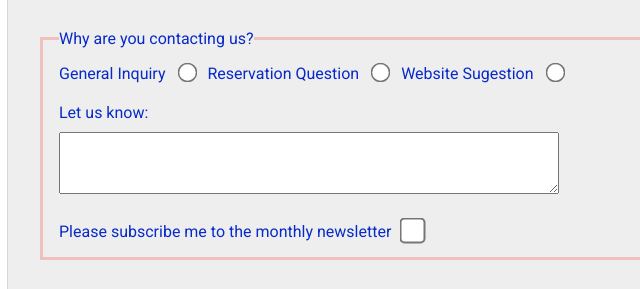
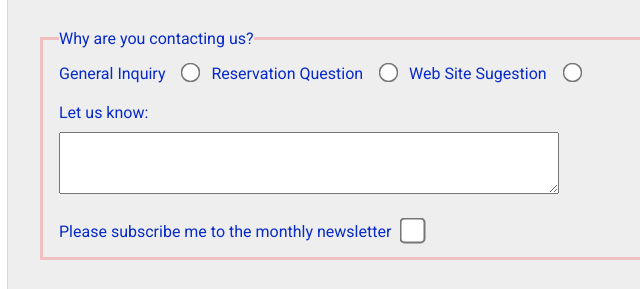
Before and after one commit to sauriodont/wdd130, a plain HTML site: page wwr/contact.html in a window 1280 px wide. Shown: the part 2314-2603 px from the top of the page, 237-877 px from the left. Drawn offline with Linux system fonts and the light colour scheme; a web font is replaced by a local one.

Commit message:
author declared

```diff
--- a/wwr/contact.html
+++ b/wwr/contact.html
@@ -4,7 +4,8 @@
     <meta charset="UTF-8">
     <meta http-equiv="X-UA-Compatible" content="IE=edge">
     <meta name="viewport" content="width= device width, initial-scale=1.0">
-    <meta name = "Marco Salazar" content="Here´s were you can contact us for further information.">
+    <meta name = "Marco Salazar" content="Here is were you can contact us for further information about our services.">
+    <meta name="author" content="Marco Salazar">
     <title> Raft-fast / Contact Us</title>
     <link rel="preconnect" href="https://fonts.googleapis.com">
     <link rel="preconnect" href="https://fonts.gstatic.com" crossorigin>
@@ -87,9 +88,12 @@
             <fieldset>
                 <legend>Why are you contacting us?</legend>
                     <div class="form-item column2">
-                        <label>General Inquiry<input type="radio" id="opcion1" name="grupo" value="opcion1">
-                        <label>Reservation Question<input type="radio" id="opcion2" name="grupo" value="opcion2">
-                        <label>Website Sugestion<input type="radio" id="opcion2" name="grupo" value="opcion3">
+                        <label for="contact">General Inquiry</label>
+                        <input type="radio" id="opcion1" name="grupo" value="opcion1">
+                        <label for="contact">Reservation Question</label>
+                        <input type="radio" id="opcion2" name="grupo" value="opcion2">
+                        <label for="contact">Web Site Sugestion</label>
+                        <input type="radio" id="opcion2" name="grupo" value="opcion3">
                         <label for="feedback">Let us know:</label>
                         <textarea name="feedback" id="feedback" rows="4" placeholder=""></textarea>
                         <label>Please subscribe me to the monthly newsletter<input type="checkbox" name="subscribe" id="subscribe">
@@ -98,17 +102,7 @@
             <button type="submit">Submit Information</button>
         </form>
     </article>
-
-
-
-
-
-
-
-
-
-
-
+    </main>
     <footer>
          <nav class = socialmedia>
             <p>&copy; 2025 Raft-Fast,ltd | Marco Salazar </p>
```
Also changed, not shown: wwr/about.html (+1 -0 lines).
